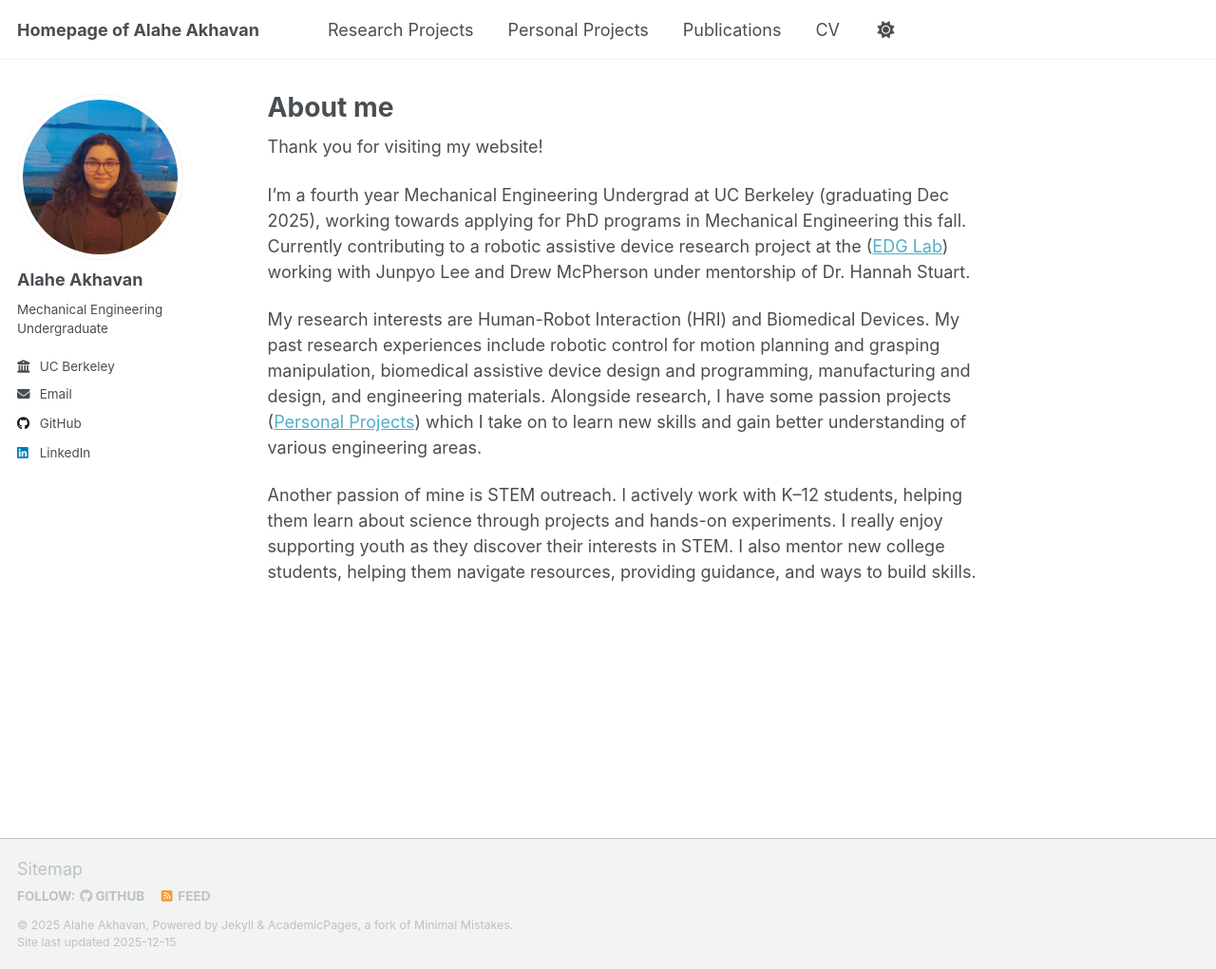
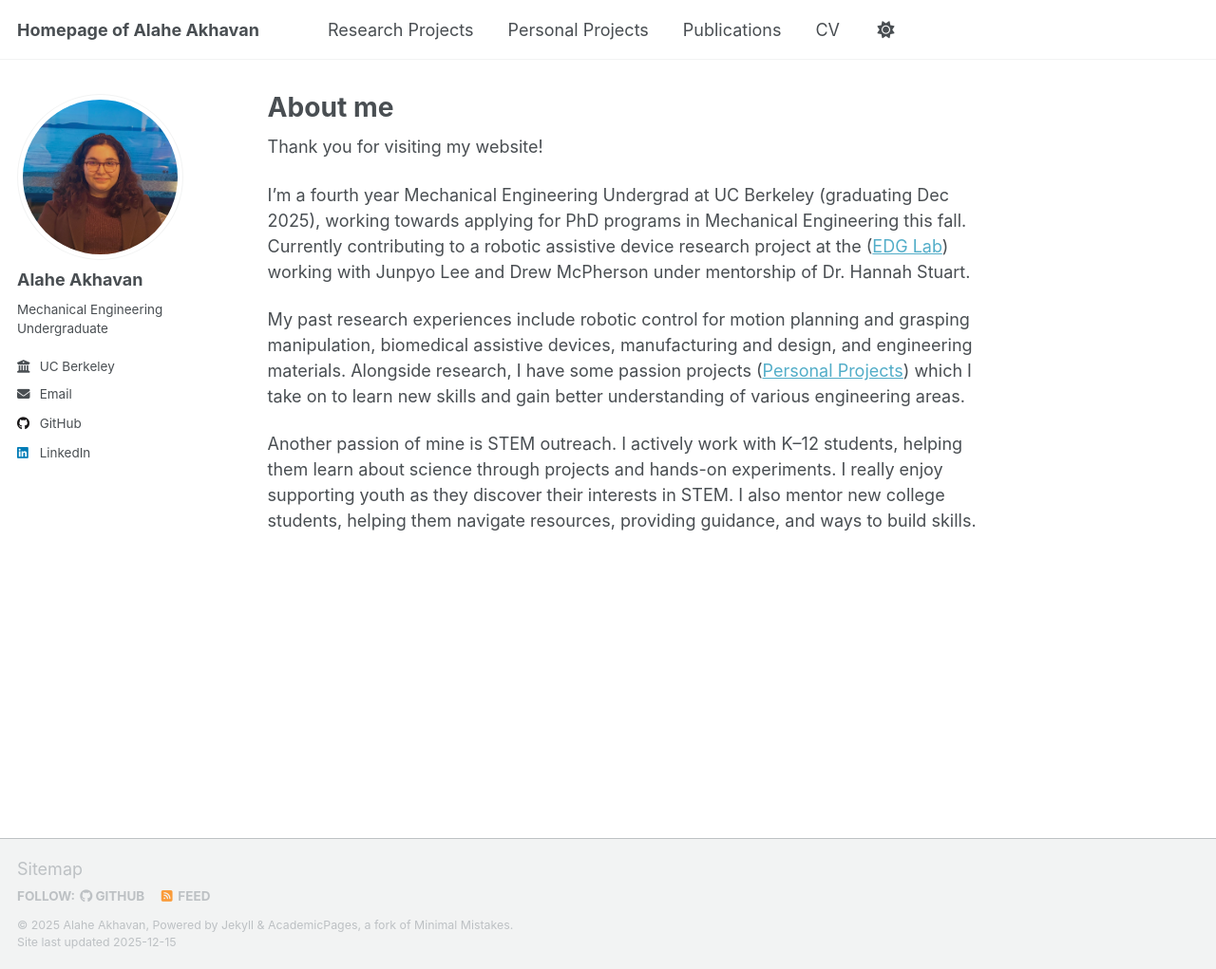
Before and after one commit to Akhavana/akhavana.github.io, a Jekyll site: the page built from _pages/about.md, in a window 1280 px wide and 1021 px high. Shown: the whole window at 95% size. Built offline with Jekyll 4.4.1, drawn with Linux system fonts in a browser that asks for light colours; a script that is not in the unit is left out.

Commit message:
Update about.md

```diff
--- a/_pages/about.md
+++ b/_pages/about.md
@@ -12,6 +12,6 @@ Thank you for visiting my website!
 
 I'm a fourth year Mechanical Engineering Undergrad at UC Berkeley (graduating Dec 2025), working towards applying for PhD programs in Mechanical Engineering this fall. Currently contributing to a robotic assistive device research project at the ([EDG Lab](https://edg.berkeley.edu/)) working with Junpyo Lee and Drew McPherson under mentorship of Dr. Hannah Stuart.
 
-My research interests are Human-Robot Interaction (HRI) and Biomedical Devices. My past research experiences include robotic control for motion planning and grasping manipulation, biomedical assistive device design and programming, manufacturing and design, and engineering materials. Alongside research, I have some passion projects ([Personal Projects](https://akhavana.github.io/personal/)) which I take on to learn new skills and gain better understanding of various engineering areas.
+My past research experiences include robotic control for motion planning and grasping manipulation, biomedical assistive devices, manufacturing and design, and engineering materials. Alongside research, I have some passion projects ([Personal Projects](https://akhavana.github.io/personal/)) which I take on to learn new skills and gain better understanding of various engineering areas.
 
 Another passion of mine is STEM outreach. I actively work with K–12 students, helping them learn about science through projects and hands-on experiments. I really enjoy supporting youth as they discover their interests in STEM. I also mentor new college students, helping them navigate resources, providing guidance, and ways to build skills.
```
